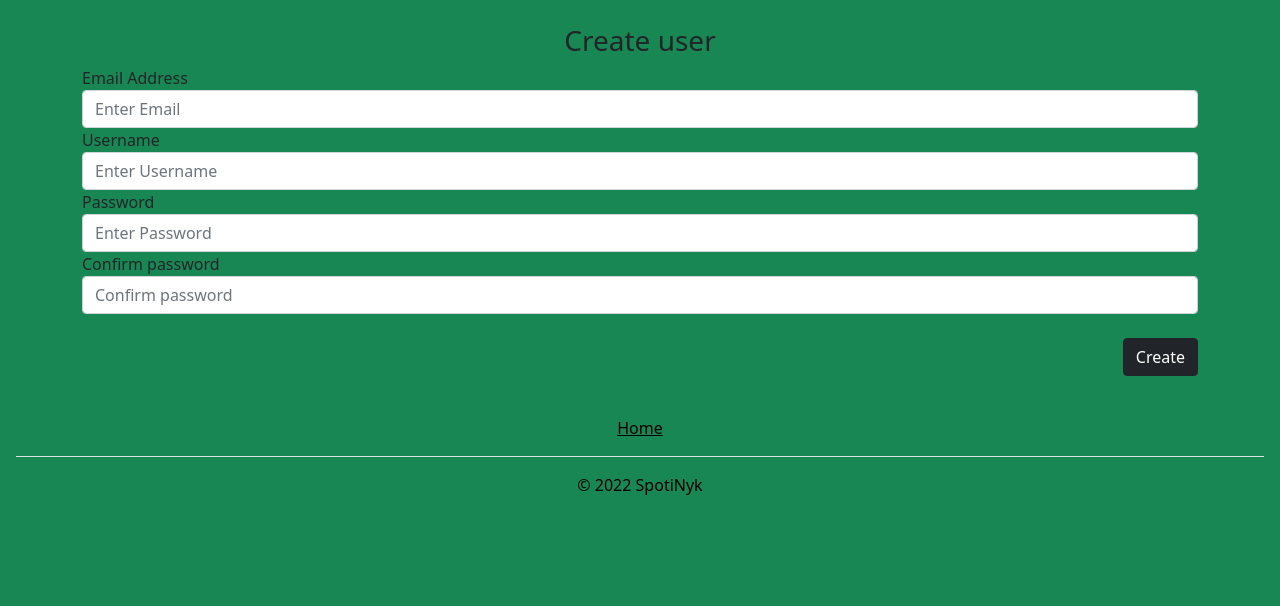
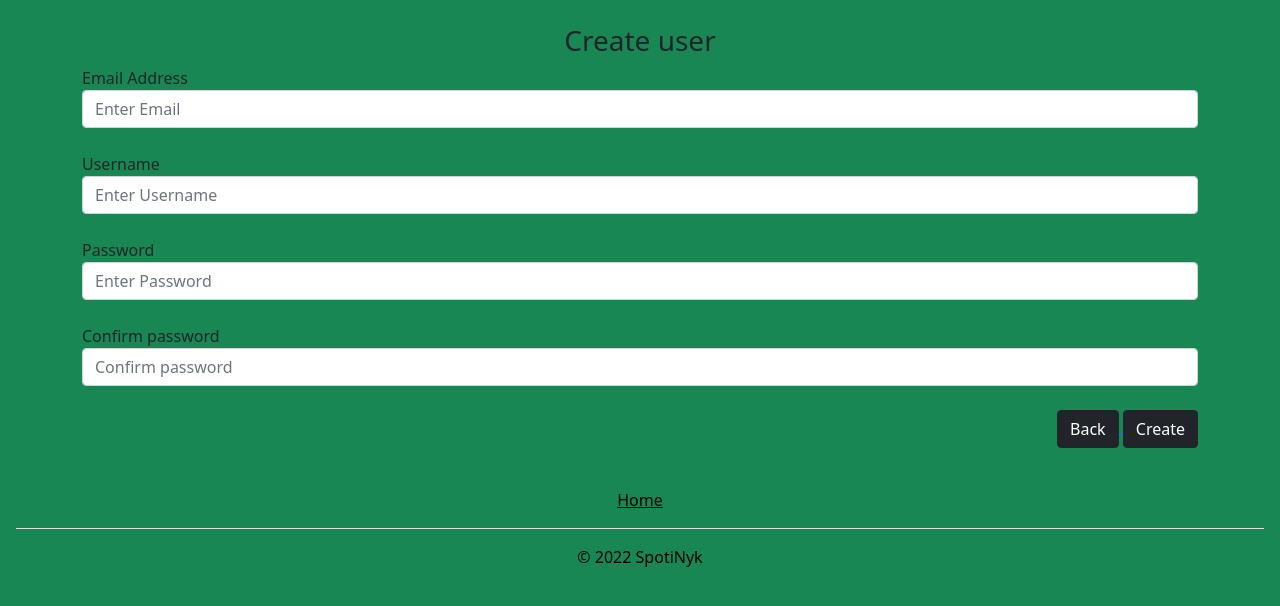
Before and after one commit to sambarthazon/WebsiteProject-UQAC, a Flask app: page /user/create in a window 1280 px wide. Shown: the part 72-678 px from the top of the page. Run offline with Flask 2, Linux system fonts and the light colour scheme; a user stored in the database is signed in; some libraries are stand-ins or nearby versions.

Commit message:
Update create_user.html

```diff
--- a/website/templates/create_user.html
+++ b/website/templates/create_user.html
@@ -13,6 +13,7 @@
           class="form-control"
           placeholder="Enter Email"
         />
+        <br />
         <label for="username">Username</label>
         <input
           type="text"
@@ -21,6 +22,7 @@
           class="form-control"
           placeholder="Enter Username"
         />
+        <br />
         <label for="password1">Password</label>
         <input
           type="password"
@@ -29,6 +31,7 @@
           class="form-control"
           placeholder="Enter Password"
         />
+        <br />
         <label for="password2">Confirm password</label>
         <input
           type="password"
@@ -39,6 +42,9 @@
         />
         <br />
         <div align="right">
+          <a href="/users/list">
+            <button type="button" class="btn btn-dark">Back</button>
+          </a>
           <button class="btn btn-dark" type="submit">Create</button>
         </div>
       </div>
```
